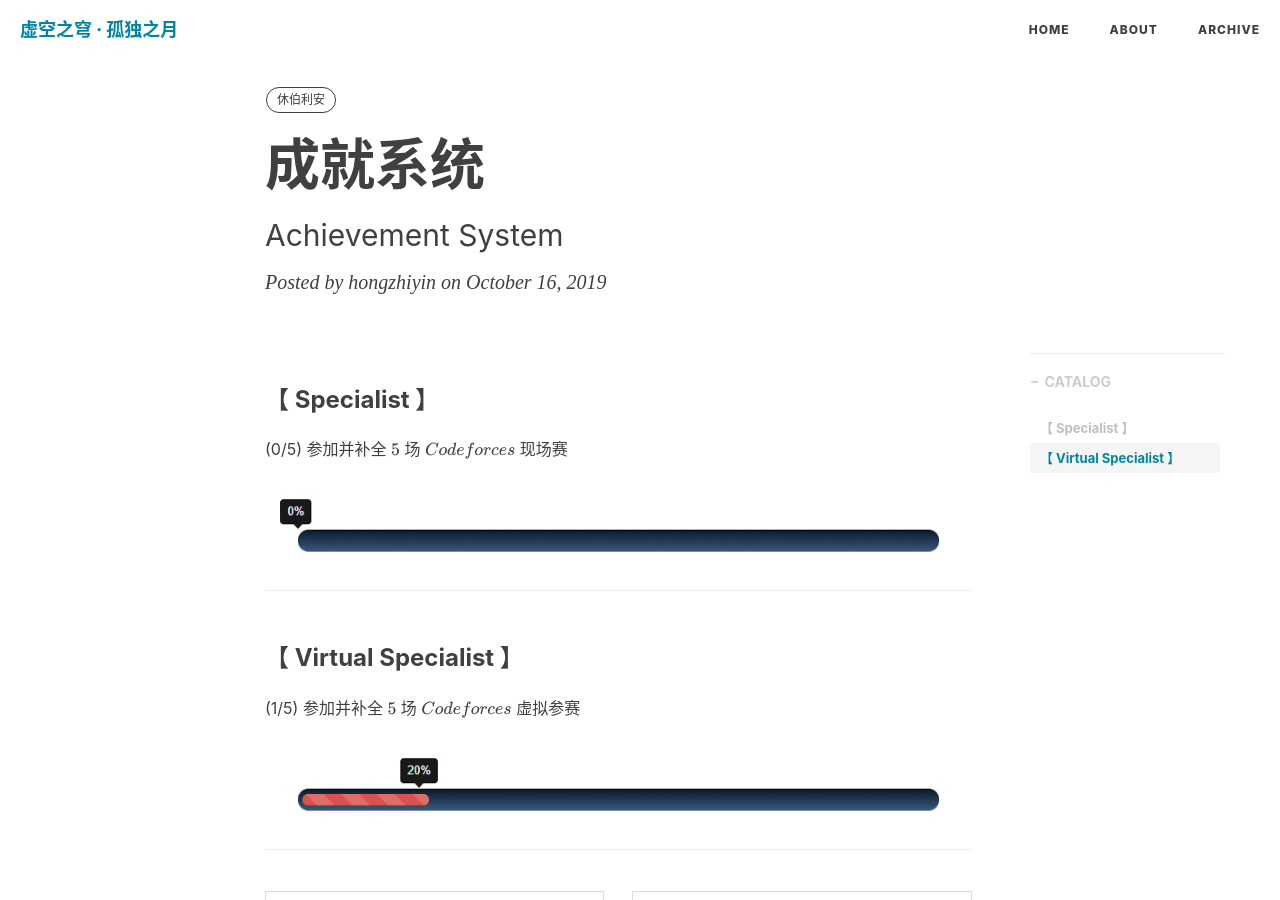
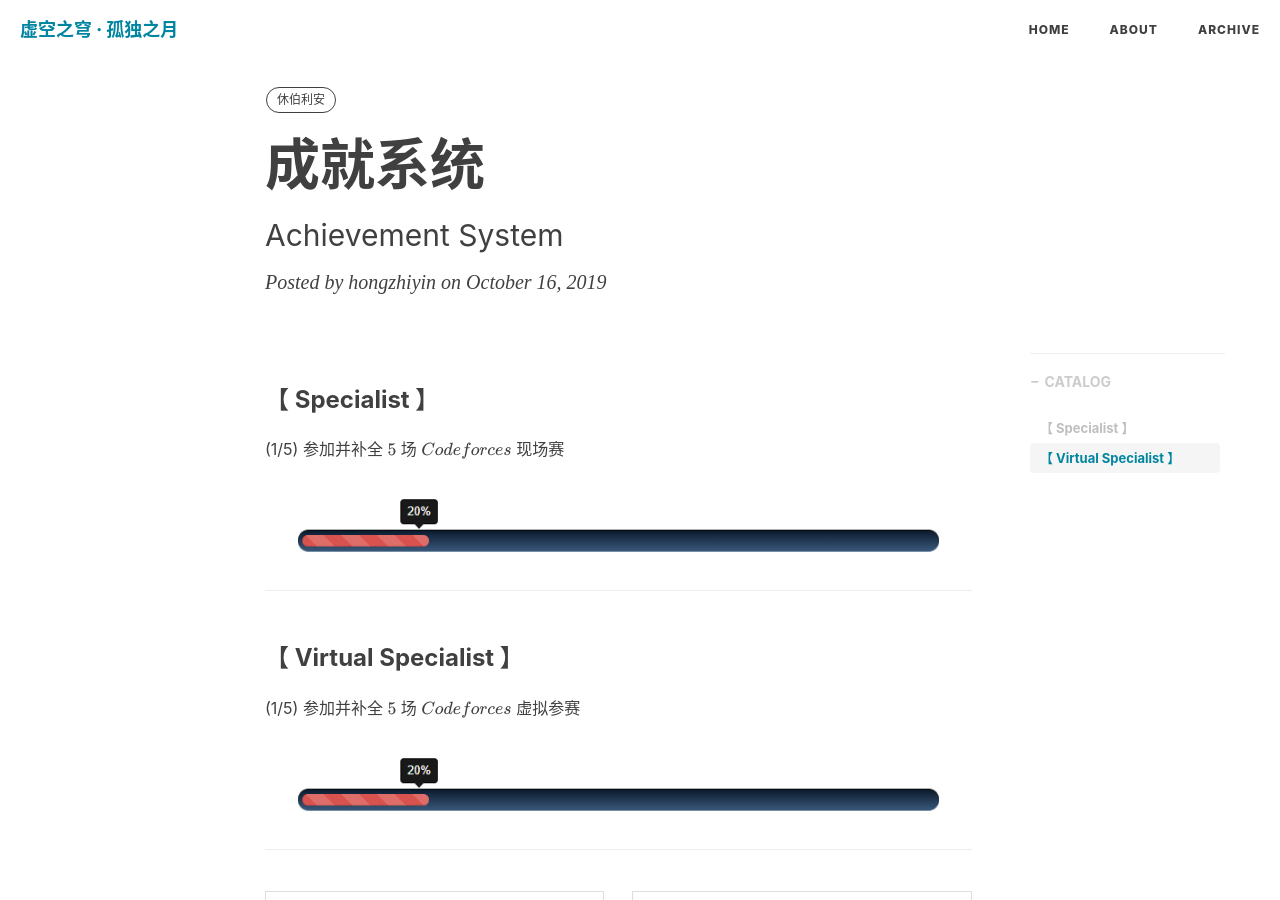
Before and after one commit to hongzhiyin/hongzhiyin.github.io, a Jekyll site: the page built from _posts/Hyperion/2019-10-16-achievement-system.md, in a window 1280 px wide and 900 px high. Built offline with Jekyll 4.4.1, drawn with Linux system fonts in a browser that asks for light colours; nearby versions of some CDN libraries; formulas are drawn with MathJax 3; comment, search, counter and statistics services are not loaded.

Commit message:
Update 2019-10-16-achievement-system.md

```diff
--- a/_posts/Hyperion/2019-10-16-achievement-system.md
+++ b/_posts/Hyperion/2019-10-16-achievement-system.md
@@ -14,9 +14,9 @@ tags:
 
 ### 【 Specialist 】
 
-(0/5) 参加并补全 $5$ 场 $Codeforces$ 现场赛
+(1/5) 参加并补全 $5$ 场 $Codeforces$ 现场赛
 
-![](/img/process/process-00.jpg)
+![](/img/process/process-20.jpg)
 
 
 
```
